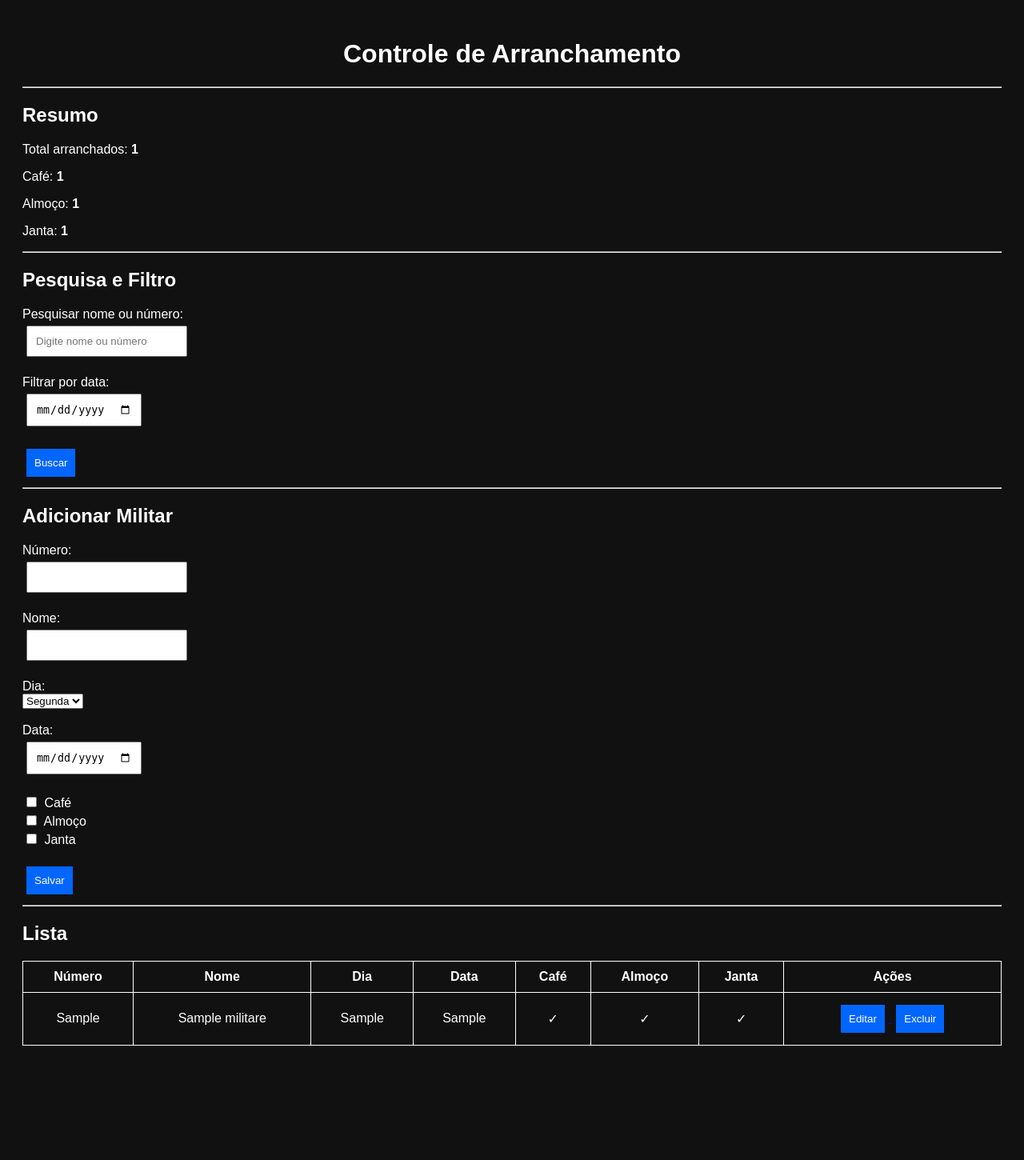
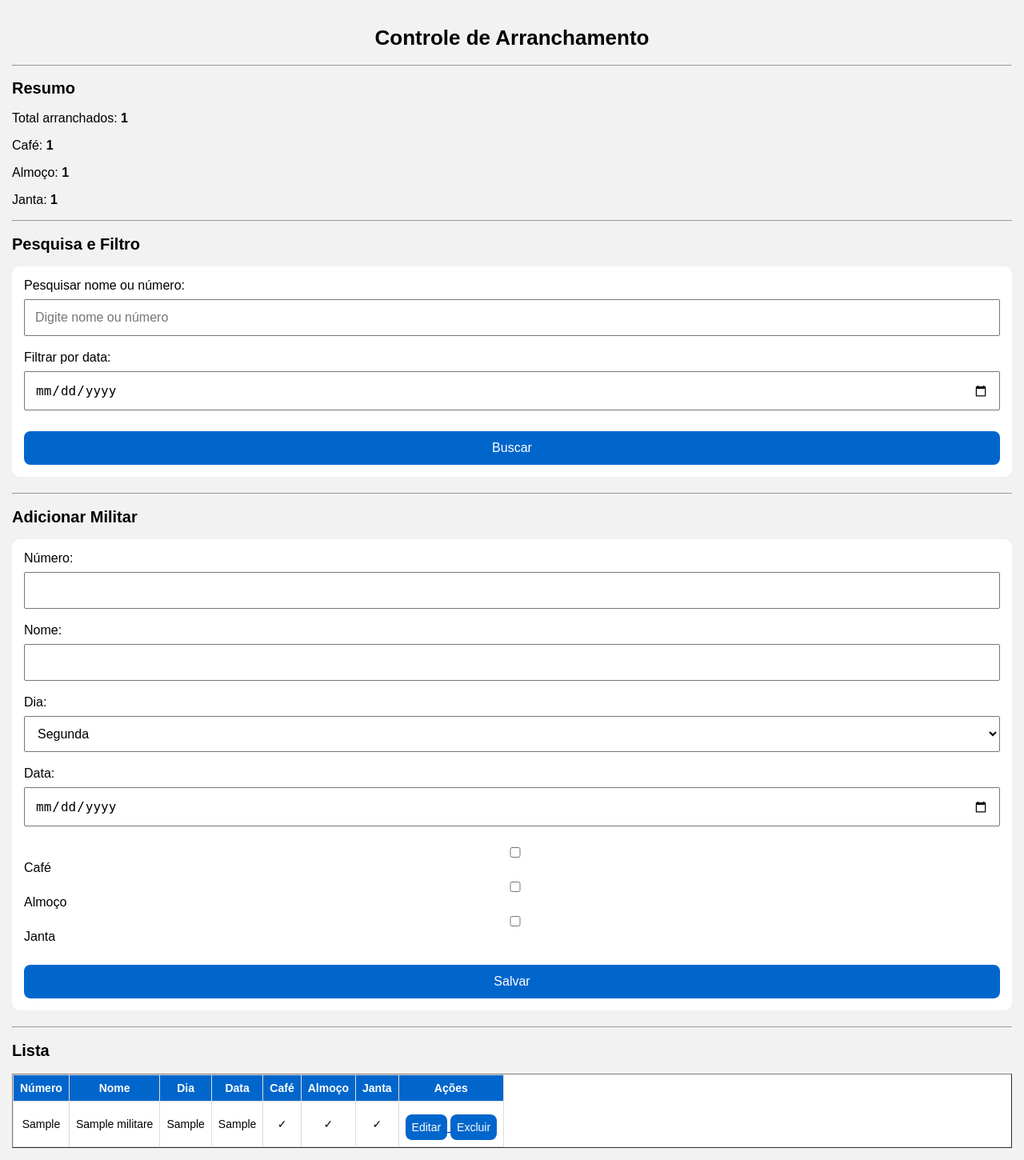
Before and after one commit to robsonptbr-lgtm/arranchamento, a Flask app: page / in a window 1280 px wide. Shown: the whole page at 80% size. Before the commit the page ends 1307 px from the top, so only its background shows below. Run offline with Flask 3, Linux system fonts and the light colour scheme; tables that the repository leaves empty hold one stand-in row (values such as "Sample post").

Commit message:
Add files via upload

```diff
--- a/static/style.css
+++ b/static/style.css
@@ -1,32 +1,180 @@
-body{
-font-family:Arial;
-background:#111;
-color:white;
-padding:20px;
+* {
+    box-sizing: border-box;
 }
 
-h1{
-text-align:center;
+
+body {
+
+    font-family: Arial, sans-serif;
+
+    margin: 0;
+
+    padding: 15px;
+
+    background: #f2f2f2;
+
 }
 
-table{
-width:100%;
-border-collapse:collapse;
+
+h1 {
+
+    text-align: center;
+
+    font-size: 26px;
+
 }
 
-td,th{
-border:1px solid white;
-padding:10px;
-text-align:center;
+
+h2 {
+
+    font-size: 20px;
+
 }
 
-input,button{
-padding:10px;
-margin:5px;
+
+form {
+
+    background: white;
+
+    padding: 15px;
+
+    border-radius: 10px;
+
+    margin-bottom: 20px;
+
 }
 
-button{
-background:#0066ff;
-color:white;
-border:0;
+
+input,
+select,
+button {
+
+    width: 100%;
+
+    padding: 12px;
+
+    margin-top: 8px;
+
+    font-size: 16px;
+
 }
+
+
+button {
+
+    background: #0066cc;
+
+    color: white;
+
+    border: none;
+
+    border-radius: 8px;
+
+    cursor: pointer;
+
+}
+
+
+button:hover {
+
+    opacity: 0.8;
+
+}
+
+
+
+table {
+
+    width: 100%;
+
+    border-collapse: collapse;
+
+    background: white;
+
+    font-size: 14px;
+
+}
+
+
+th {
+
+    background: #0066cc;
+
+    color: white;
+
+}
+
+
+th,
+td {
+
+    padding: 8px;
+
+    text-align: center;
+
+    border: 1px solid #ddd;
+
+}
+
+
+
+table {
+
+    display: block;
+
+    overflow-x: auto;
+
+    white-space: nowrap;
+
+}
+
+
+
+a button {
+
+    width: auto;
+
+    padding: 8px;
+
+    font-size: 14px;
+
+}
+
+
+
+@media (max-width: 600px) {
+
+
+    body {
+
+        padding: 10px;
+
+    }
+
+
+    h1 {
+
+        font-size: 22px;
+
+    }
+
+
+    table {
+
+        font-size: 12px;
+
+    }
+
+
+    .resumo {
+
+        display: grid;
+
+        grid-template-columns: 1fr 1fr;
+
+        gap: 10px;
+
+    }
+
+
+}
```
Also changed, not shown: style.css (+169 -21 lines).
